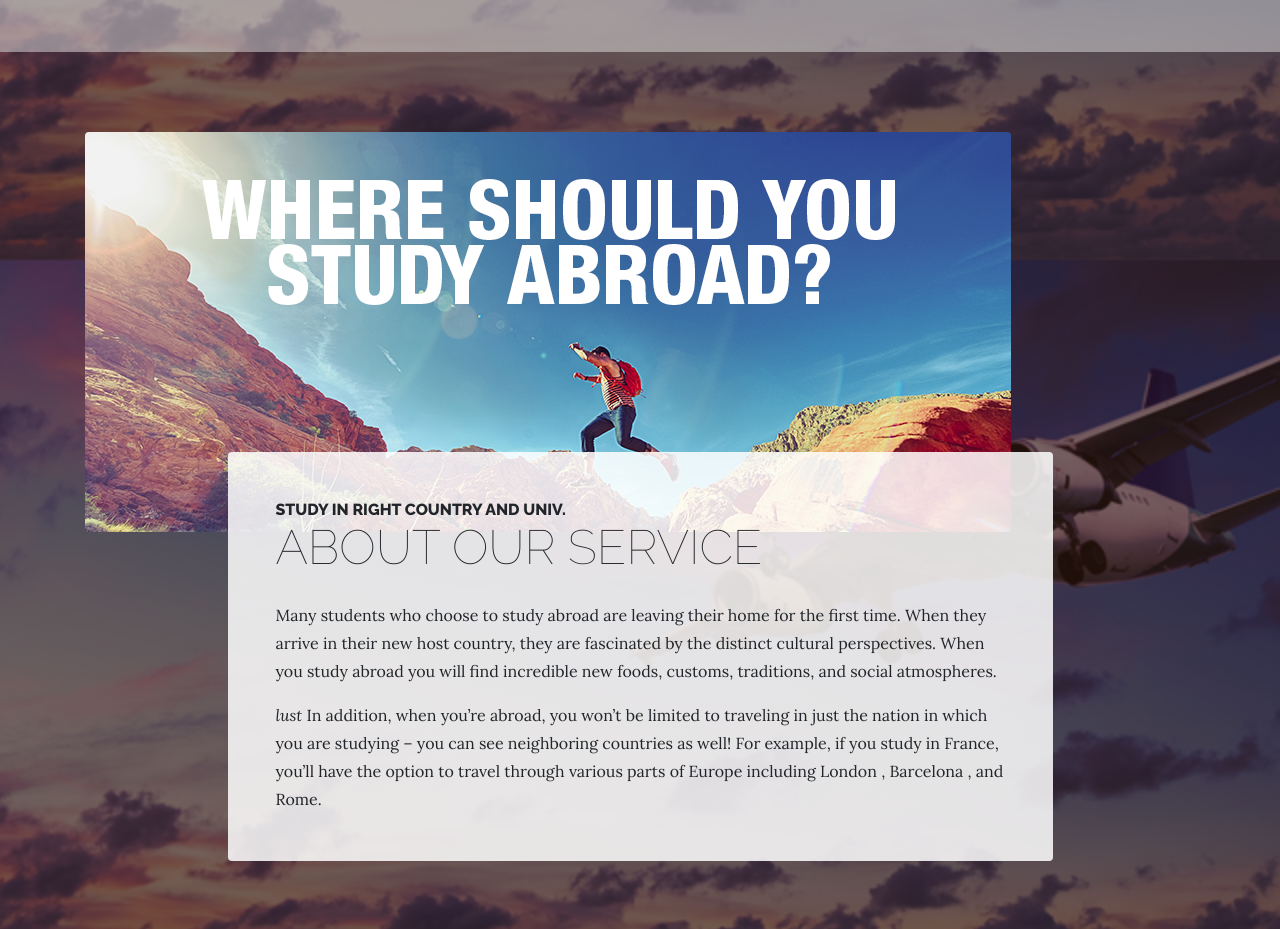
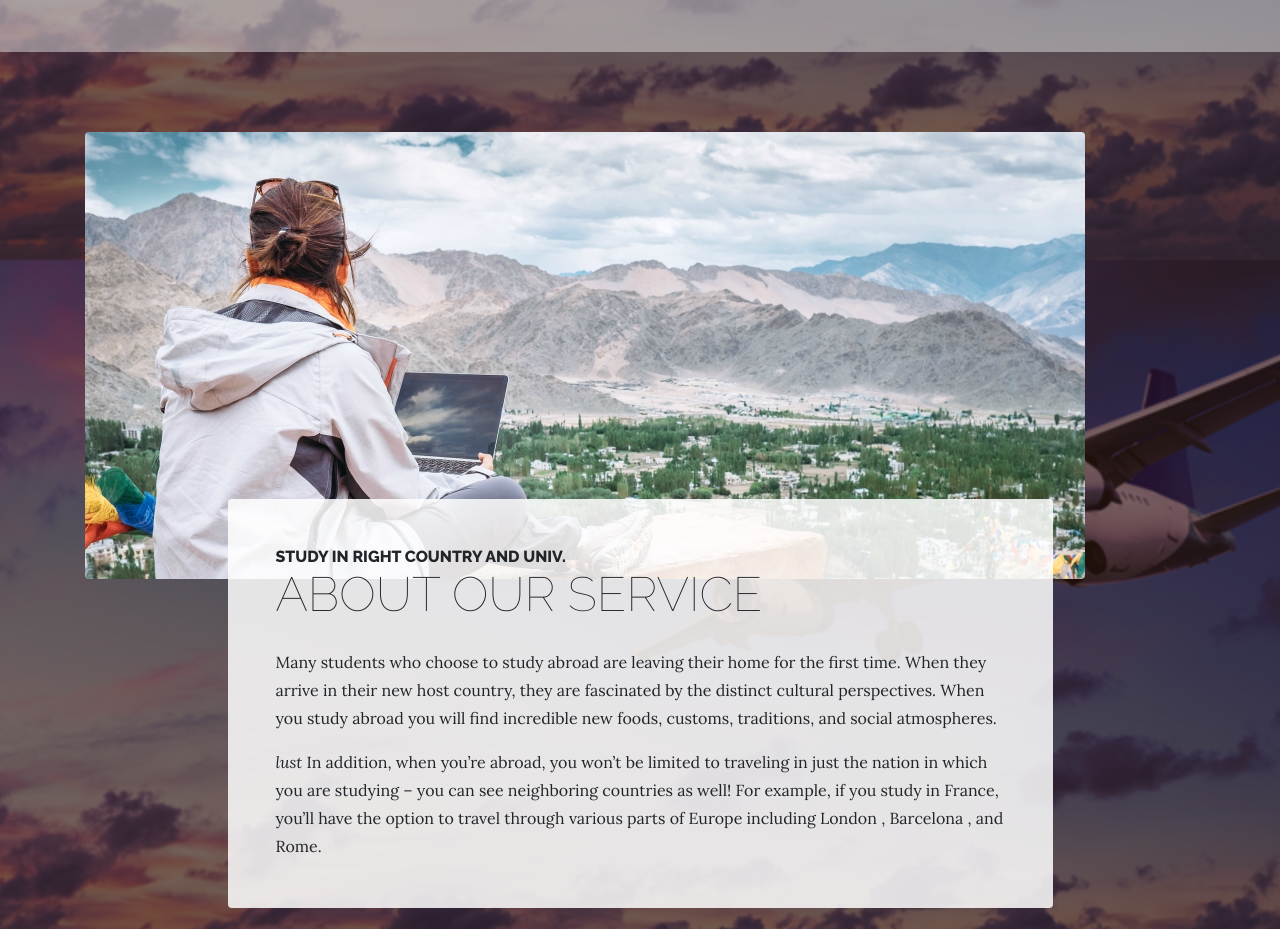
Before and after one commit to sangah1/sangah1.github.io, a website: page store.html in a window 1280 px wide. Shown: the part 1340-2269 px from the top of the page. Drawn offline with Linux system fonts and the light colour scheme.

Commit message:
Update store.html

```diff
--- a/store.html
+++ b/store.html
@@ -118,7 +118,7 @@
 
     <section class="page-section about-heading">
       <div class="container">
-        <img class="img-fluid rounded about-heading-img mb-3 mb-lg-0" src="img/about.jpg" alt="">
+        <img class="img-fluid rounded about-heading-img mb-3 mb-lg-0" src="img/products-02.jpg" alt="">
         <div class="about-heading-content">
           <div class="row">
             <div class="col-xl-9 col-lg-10 mx-auto">
```
